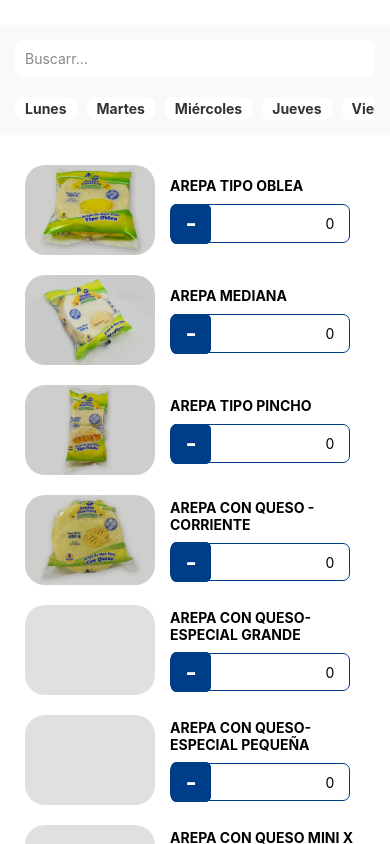
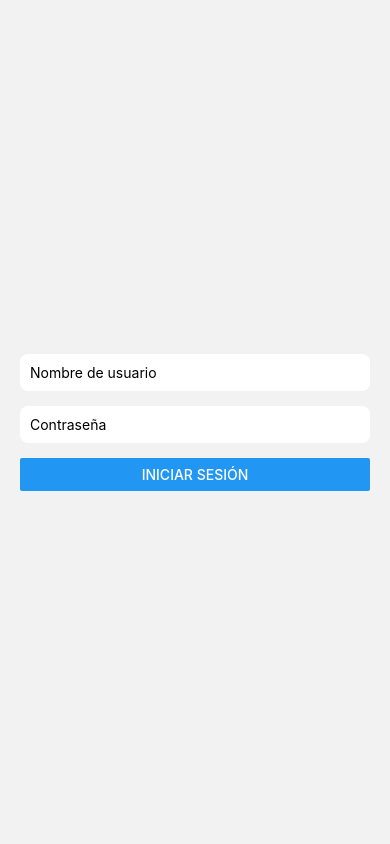
Before and after one commit to JOHNINFA/react-native-course, a React Native app: screen /Login in a window 390 px wide. Built offline with nearby package versions, Linux system fonts and the light colour scheme.

Commit message:
interfaz de logue

```diff
--- a/App.js
+++ b/App.js
@@ -1,24 +1,20 @@
-// App.js
 import React from 'react';
-import { View, StyleSheet } from 'react-native';
+import { NavigationContainer } from '@react-navigation/native';
+import { createStackNavigator } from '@react-navigation/stack';
+import LoginScreen from './LoginScreen';
+import MainScreen from './MainScreen';
 
-import ProductList from './components/ProductList'; // Ruta correcta a ProductList.js
-import Navbar from './components/Navbar';
+const Stack = createStackNavigator();
 
 const App = () => {
   return (
-    <View style={styles.container}>
-      <Navbar/>
-
-      <ProductList />
-    </View>
+    <NavigationContainer>
+      <Stack.Navigator initialRouteName="Login">
+        <Stack.Screen name="Login" component={LoginScreen} options={{ headerShown: false }} />
+        <Stack.Screen name="Main" component={MainScreen} options={{ headerShown: false }} />
+      </Stack.Navigator>
+    </NavigationContainer>
   );
 };
 
-const styles = StyleSheet.create({
-  container: {
-    flex: 1,
-  },
-});
-
 export default App;
--- /dev/null
+++ b/LoginScreen.js
@@ -0,0 +1,50 @@
+import React, { useState } from 'react';
+import { View, TextInput, Button, StyleSheet, Text, Alert } from 'react-native';
+
+const LoginScreen = ({ navigation }) => {
+  const [username, setUsername] = useState('');
+  const [password, setPassword] = useState('');
+
+  const handleLogin = () => {
+    if (username === 'admin' && password === '12345') { // Ejemplo de validación
+      navigation.navigate('Main');
+    } else {
+      Alert.alert('Error', 'Nombre de usuario o contraseña incorrectos.');
+    }
+  };
+
+  return (
+    <View style={styles.container}>
+      <TextInput
+        style={styles.input}
+        placeholder="Nombre de usuario"
+        value={username}
+        onChangeText={setUsername}
+      />
+      <TextInput
+        style={styles.input}
+        placeholder="Contraseña"
+        secureTextEntry
+        value={password}
+        onChangeText={setPassword}
+      />
+      <Button title="Iniciar sesión" onPress={handleLogin} />
+    </View>
+  );
+};
+
+const styles = StyleSheet.create({
+  container: {
+    flex: 1,
+    justifyContent: 'center',
+    padding: 20,
+  },
+  input: {
+    backgroundColor: 'white',
+    borderRadius: 8,
+    padding: 10,
+    marginBottom: 15,
+  },
+});
+
+export default LoginScreen;
--- /dev/null
+++ b/MainScreen.js
@@ -0,0 +1,21 @@
+import React from 'react';
+import { View, StyleSheet } from 'react-native';
+import ProductList from './components/ProductList';
+import Navbar from './components/Navbar';
+
+const MainScreen = () => {
+  return (
+    <View style={styles.container}>
+      <Navbar />
+      <ProductList />
+    </View>
+  );
+};
+
+const styles = StyleSheet.create({
+  container: {
+    flex: 1,
+  },
+});
+
+export default MainScreen;
--- a/package.json
+++ b/package.json
@@ -9,12 +9,16 @@
     "web": "expo start --web"
   },
   "dependencies": {
+    "@react-navigation/native": "^6.1.18",
+    "@react-navigation/stack": "^6.4.1",
     "expo": "~51.0.14",
     "expo-linear-gradient": "~13.0.2",
     "expo-status-bar": "~1.12.1",
     "react": "18.2.0",
     "react-native": "0.74.2",
-    "react-native-linear-gradient": "^2.8.3"
+    "react-native-linear-gradient": "^2.8.3",
+    "react-native-safe-area-context": "^4.10.8",
+    "react-native-screens": "^3.32.0"
   },
   "devDependencies": {
     "@babel/core": "^7.20.0"
```
Also changed, not shown: 1 other file (tests, documents, lock files or other folders).
